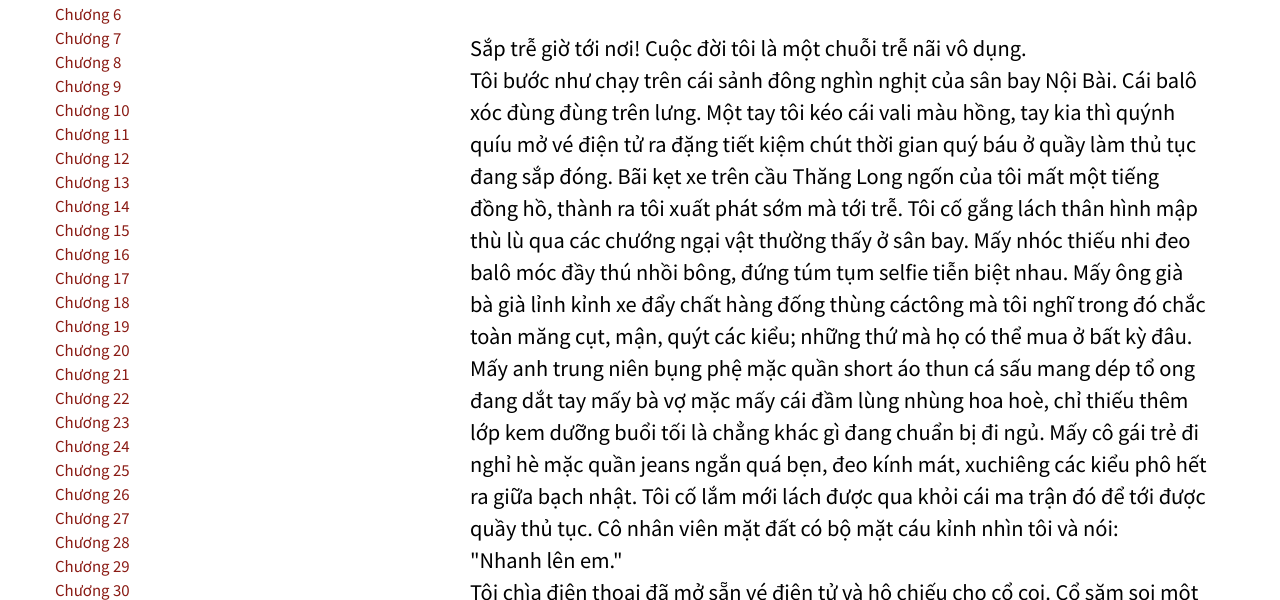
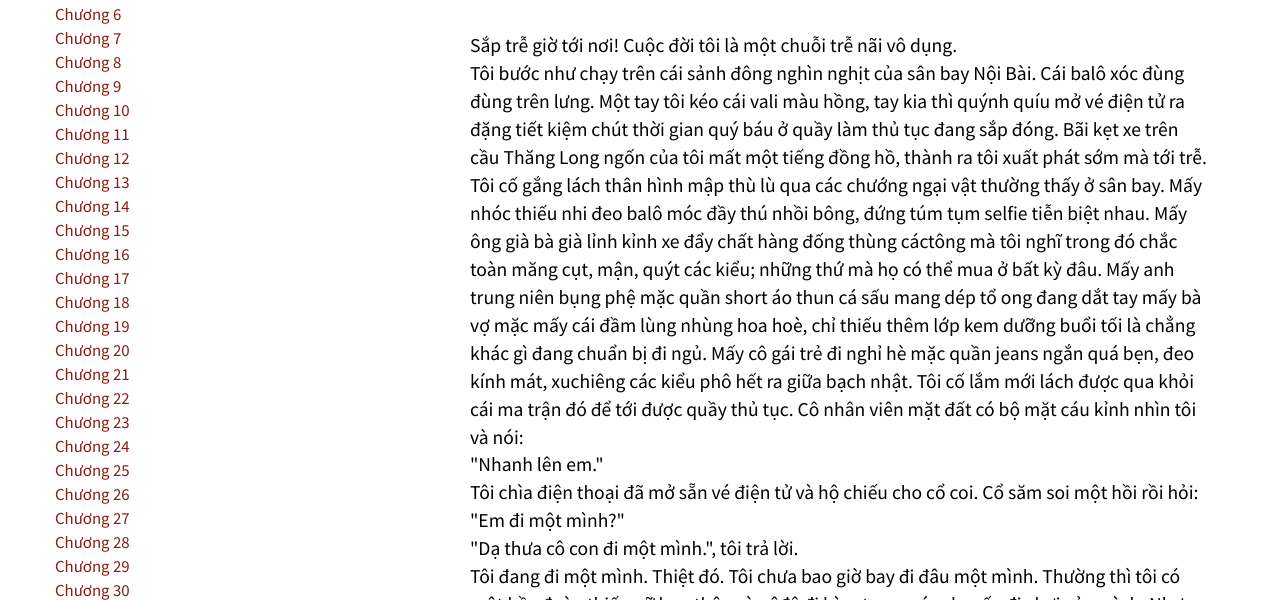
Before and after one commit to chutichhuy/cogaihanoimap.com, a website: page html/trial-0.html in a window 1280 px wide. Shown: the part 195-795 px from the top of the page. Drawn offline with Linux system fonts and the light colour scheme.

Commit message:
smaller font for trial

```diff
--- a/html/css/style.css
+++ b/html/css/style.css
@@ -186,7 +186,7 @@ body {
 }
 
 .trial-content {
-    font-size: 1.6em;
+    font-size: 1.4em;
     padding: 15px;
 }
 
```
